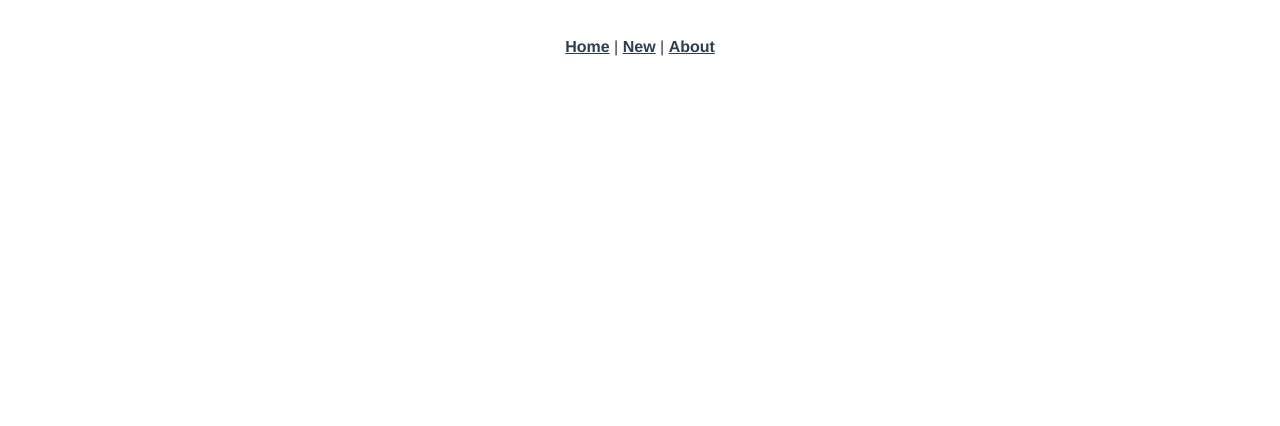
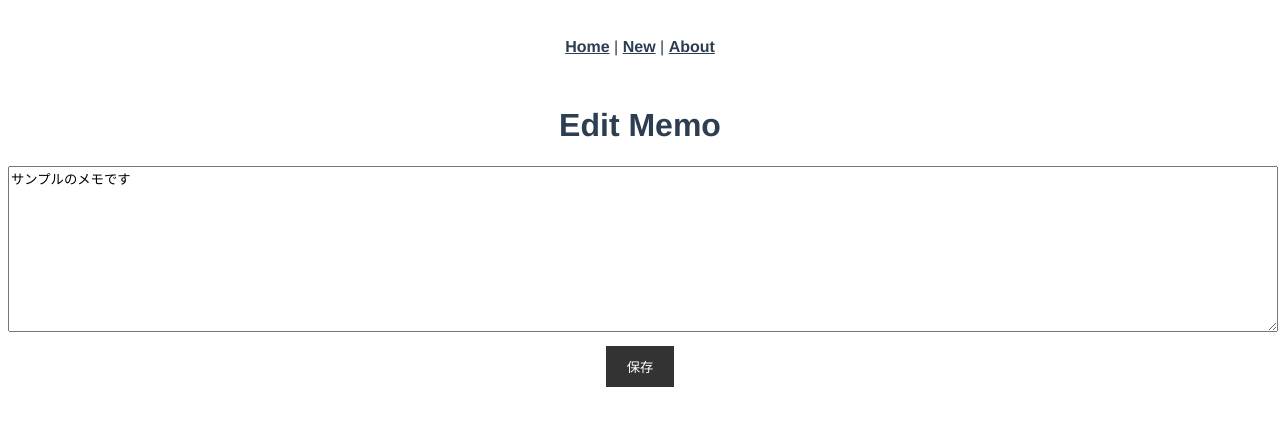
Before and after one commit to yujiharinezumi/notepad, a Vue app: page /edit/1 in a window 1280 px wide. Shown: the top 426 px of the page. Built offline with nearby package versions, Linux system fonts and the light colour scheme.

Commit message:
added update function

```diff
--- a/src/router/index.js
+++ b/src/router/index.js
@@ -22,7 +22,14 @@
     path: '/new',
     name: 'New',
     component: () => import('../views/New.vue')
+  },
+  {
+    path: '/edit/:id',
+    name: 'Edit',
+    component: () => import('../views/Edit.vue')
+
   }
+
 ]
 
 const router = new VueRouter({
--- a/src/store/index.js
+++ b/src/store/index.js
@@ -15,6 +15,10 @@
             memo.id = max + 1;
 
             state.memos.push(memo);
+        },
+        update(state, data){
+            let x = state.memos.find(memo => memo.id == data.id);
+            x.body = data.body;
         }
 
     }
--- /dev/null
+++ b/src/views/Edit.vue
@@ -0,0 +1,30 @@
+<template>
+  <div class="editor">
+    <h1>Edit Memo</h1>
+    <textarea name="memo" v-model="memo.body"></textarea>
+    <button @click="save">保存</button>
+  </div>
+</template>
+
+
+<script>
+  export default {
+    name: 'edit',
+    computed: {
+      memo: function(){
+        let id = this.$route.params["id"];
+        return this.$store.state.memos.find(memo => memo.id == id );
+      }
+    },
+    methods: {
+      save: function(){
+        this.$store.commit("update", {
+          id: this.memo.id,
+          body: this.memo.body
+        });
+        this.$router.push('/');
+      }
+    }
+
+  }
+</script>
--- a/src/views/Home.vue
+++ b/src/views/Home.vue
@@ -1,10 +1,29 @@
 <template>
   <div class="home">
     <ul v-for="memo in newest" :key="memo.id">
-      <li>{{ memo.body }}</li>
+      <li><router-link :to="{name: 'Edit', params: {id: memo.id}}">
+      {{ memo.body }}
+      </router-link>
+      </li>
     </ul>
   </div>
 </template>
+
+<style>
+  textarea {
+    width: 100%;
+    height: 10rem;
+  }
+
+  button {
+    border: 1px solid #333;
+    background-color: #333;
+    color: #fff;
+    padding: 10px 20px;
+    margin-top: 10px;
+  }
+</style>
+
 
 <script>
 export default {
--- a/src/views/New.vue
+++ b/src/views/New.vue
@@ -5,22 +5,6 @@
         <button @click="save">保存</button>
     </div>
 </template>
-
-
-<style scoped>
-  textarea {
-    width: 100%;
-    height: 10rem;
-  }
-
-  button {
-    border: 1px solid #333;
-    background-color: #333;
-    color: #fff;
-    padding: 10px 20px;
-    margin-top: 10px;
-  }
-</style>
 
 <script>
   export  default {
```
